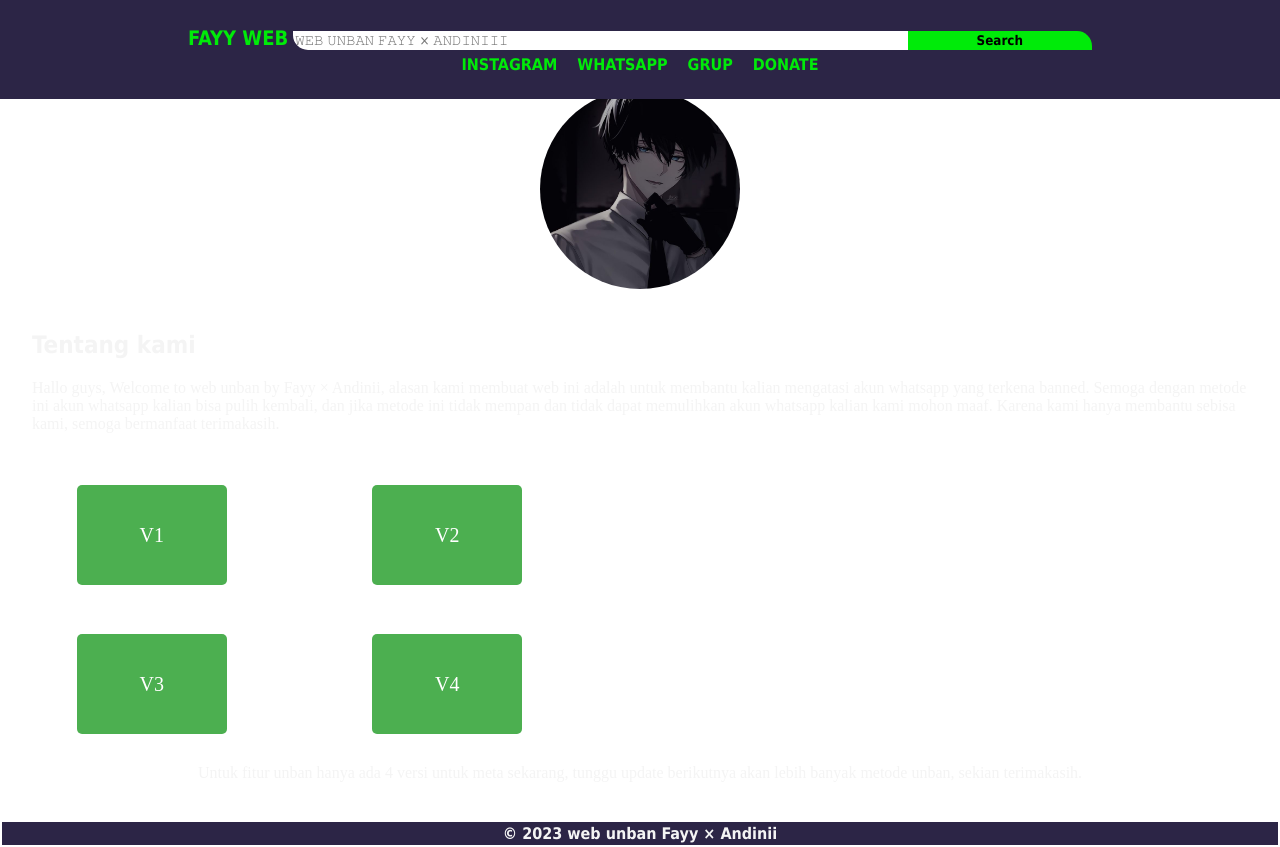
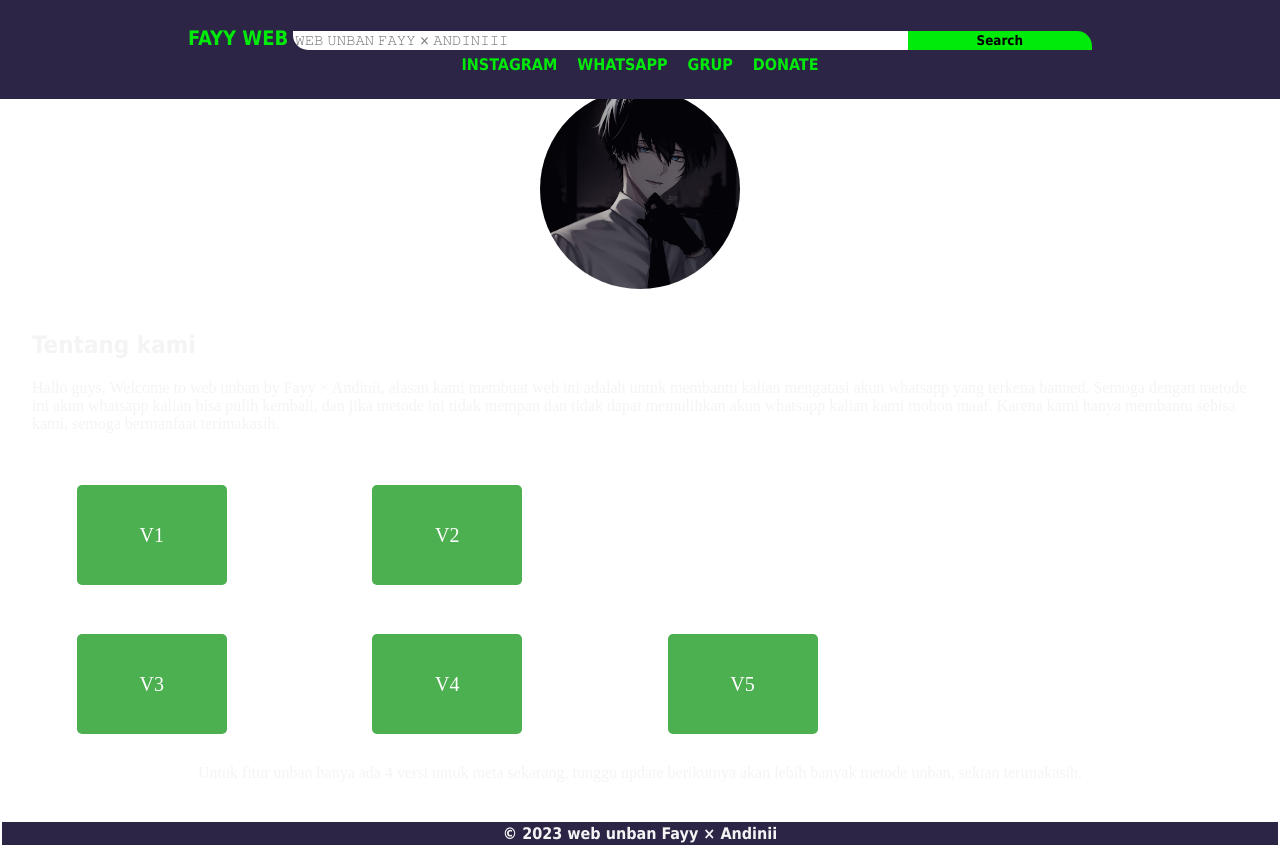
Before and after one commit to Fayzaaup/fayyunban.github.io, a plain HTML site: page index.html in a window 1280 px wide. Drawn offline with Linux system fonts and the light colour scheme.

Commit message:
Update index.html

```diff
--- a/index.html
+++ b/index.html
@@ -32,6 +32,7 @@
   <button id="emailButton2" class="email-button">V2</button><br><br>
   <button id="emailButton3" class="email-button">V3</button>
   <button id="emailButton4" class="email-button">V4</button>
+  <button id="emailButton5" class="email-button">V5</button>
 
   <footer class="footer">
     <p>Untuk fitur unban hanya ada 4 versi untuk meta sekarang, tunggu update berikutnya akan lebih banyak metode unban, sekian terimakasih.</p>
```
